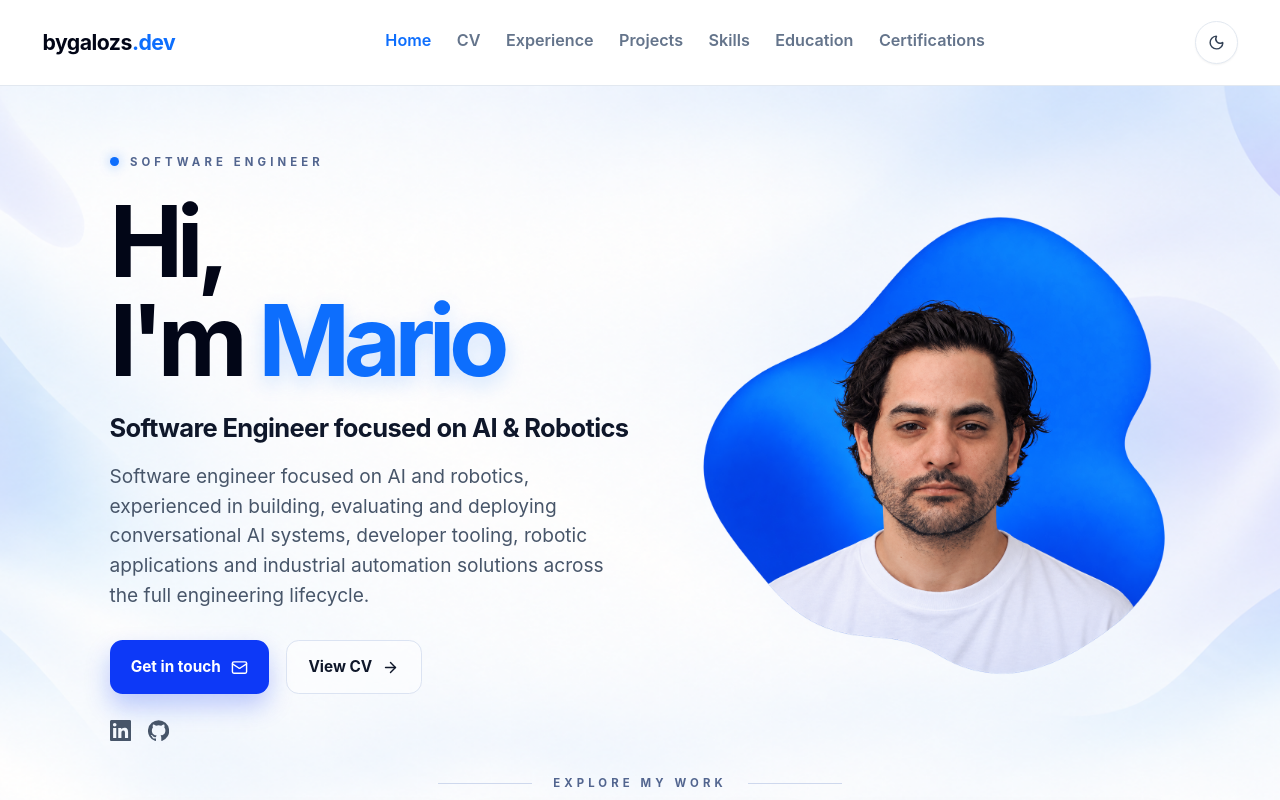
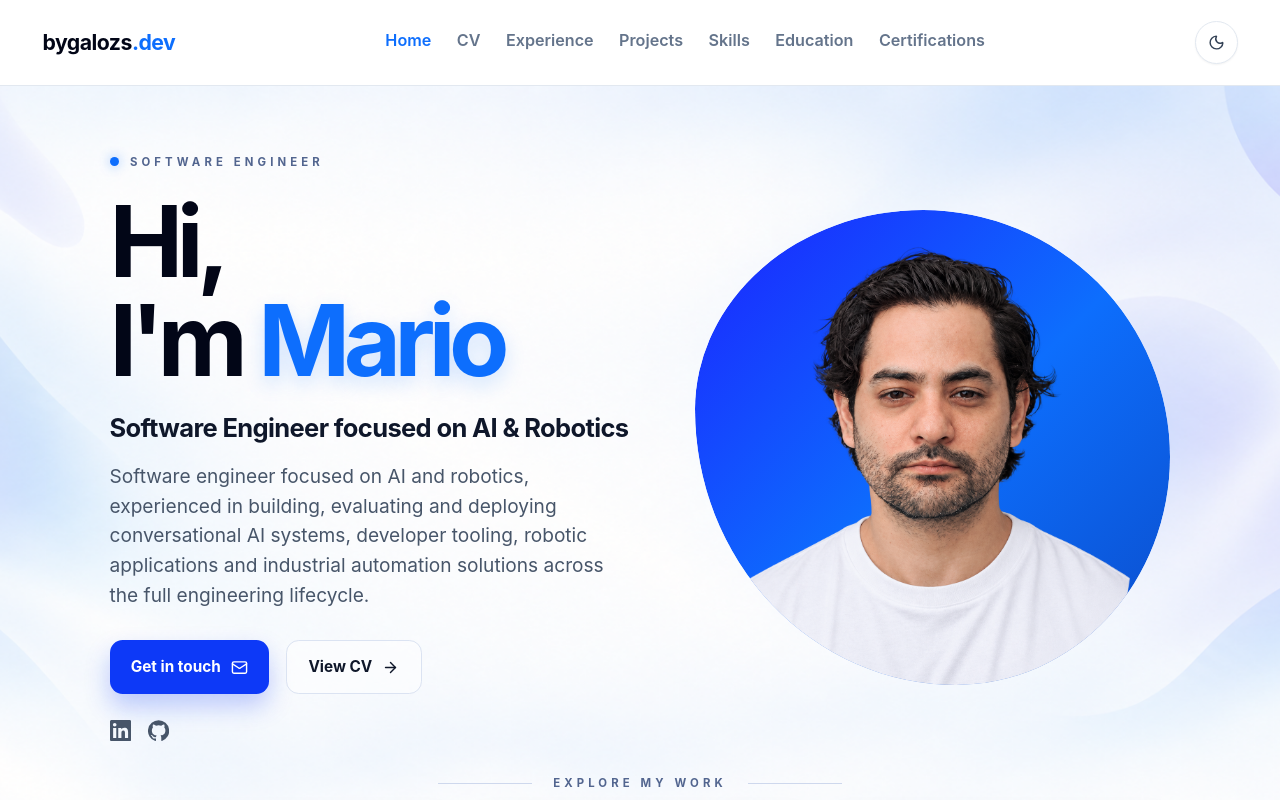
Before and after one commit to ByGaloZs/bygalozs-portfolio, a Next.js app: page / in a window 1280 px wide. Shown: the top 800 px of the page. Built offline with nearby package versions, Linux system fonts and the light colour scheme.

Commit message:
feat: unify themed portrait

```diff
--- a/src/app/globals.css
+++ b/src/app/globals.css
@@ -138,13 +138,12 @@ body:has(.print-cv) .site-header {
     max-width: none;
   }
 
-  .print-page {
-    break-after: page;
+  .page-transition {
+    animation: none;
+    opacity: 1;
+    transform: none;
   }
 
-  .print-page-two {
-    break-after: auto;
-  }
 }
 
 /* Keep the layout intact while mapping the existing neutral and blue tokens to the dark palette. */
@@ -297,14 +296,30 @@ body:has(.print-cv) .site-header {
 }
 
 .home-portrait-shape {
+  position: relative;
   aspect-ratio: 1;
+  overflow: hidden;
+  border-radius: 48% 52% 45% 55% / 42% 52% 48% 58%;
+  isolation: isolate;
+}
+
+.home-portrait-shape::before {
+  position: absolute;
+  z-index: -1;
+  inset: 0;
+  border-radius: inherit;
+  background: linear-gradient(135deg, #1a2aff 5%, #0d6efd 52%, #0b4cc9 100%);
+  box-shadow: 0 18px 35px rgb(13 110 253 / 20%);
+  content: "";
 }
 
 .home-portrait {
-  width: 100%;
-  height: 100%;
-  object-fit: fill;
-  object-position: center;
+  position: absolute;
+  bottom: 0;
+  left: 50%;
+  width: 84%;
+  height: auto;
+  transform: translateX(-50%);
 }
 
 .home-work-label {
@@ -388,6 +403,7 @@ body:has(.print-cv) .site-header {
 .dark .home-secondary-button { border-color: #34343d; background: rgb(24 24 27 / 45%); color: #f4f4f5; }
 .dark .home-secondary-button:hover { border-color: #ff7440; }
 .dark .home-social:hover { color: #ff7440; }
+.dark .home-portrait-shape::before { background: linear-gradient(135deg, #ffac00 5%, #ff6718 52%, #e8430b 100%); box-shadow: 0 18px 35px rgb(255 79 22 / 20%); }
 .dark .home-work-label::before, .dark .home-work-label::after { background: #3d3d46; }
 .dark .home-work-card { border-color: #36363f; background: rgb(24 24 27 / 58%); box-shadow: none; }
 .dark .home-work-card:hover { border-color: #ff7440; box-shadow: 0 14px 30px rgb(255 79 22 / 10%); }
--- a/src/app/page.tsx
+++ b/src/app/page.tsx
@@ -41,8 +41,7 @@ export default function HomePage() {
           </div>
           <div className="home-portrait-wrap relative mx-auto w-full max-w-[490px] lg:max-w-none">
             <div className="home-portrait-shape">
-              <Image alt={`Portrait of ${profile.name}`} className="home-portrait dark:hidden" height={1241} priority src="/images/profile-hero.png" width={1267} />
-              <Image alt={`Portrait of ${profile.name}`} className="home-portrait hidden dark:block" height={1254} priority src="/images/profile-hero-dark.png" width={1254} />
+              <Image alt={`Portrait of ${profile.name}`} className="home-portrait" height={1379} priority src="/images/profile-subject.png" width={1141} />
             </div>
           </div>
         </div>
```
Also changed, not shown: scripts/generate-cv.mjs (+5 -2 lines), public/images/profile-hero-dark.png (deleted), public/images/profile-subject.png (added).
